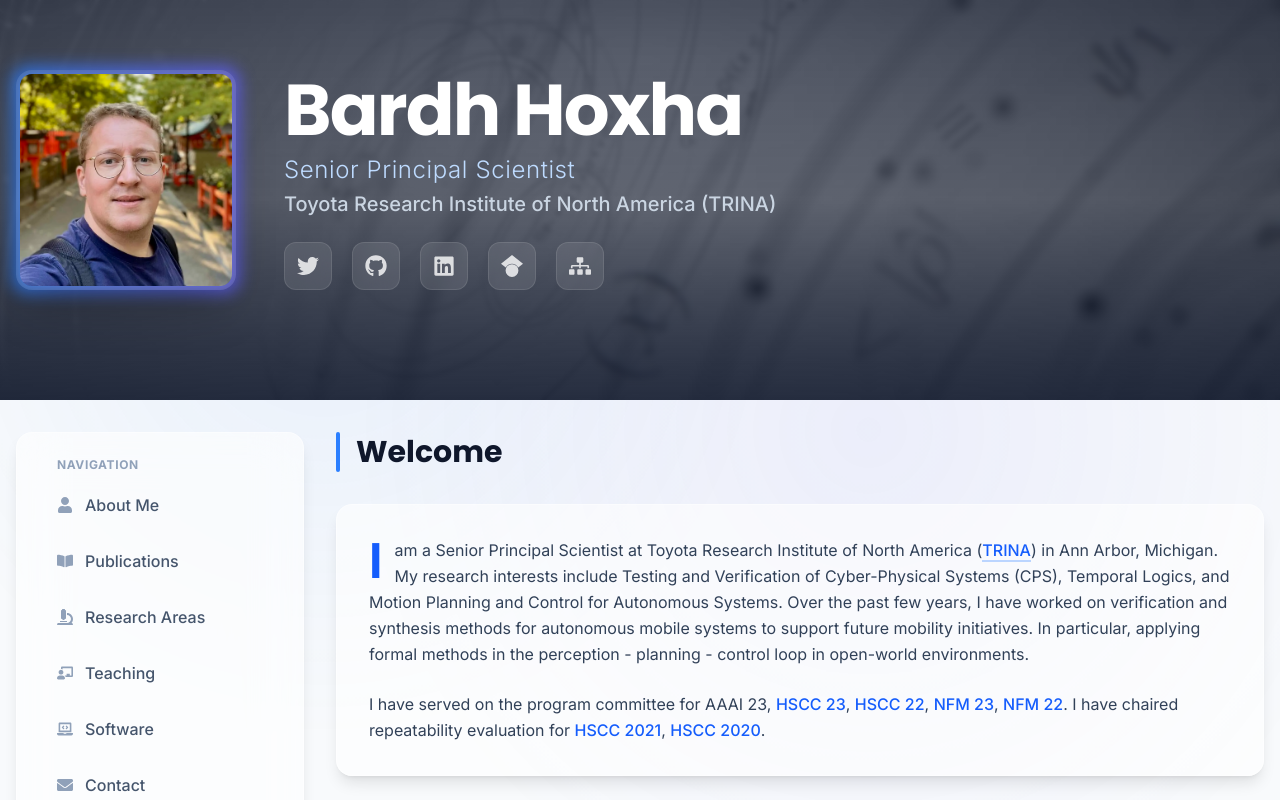
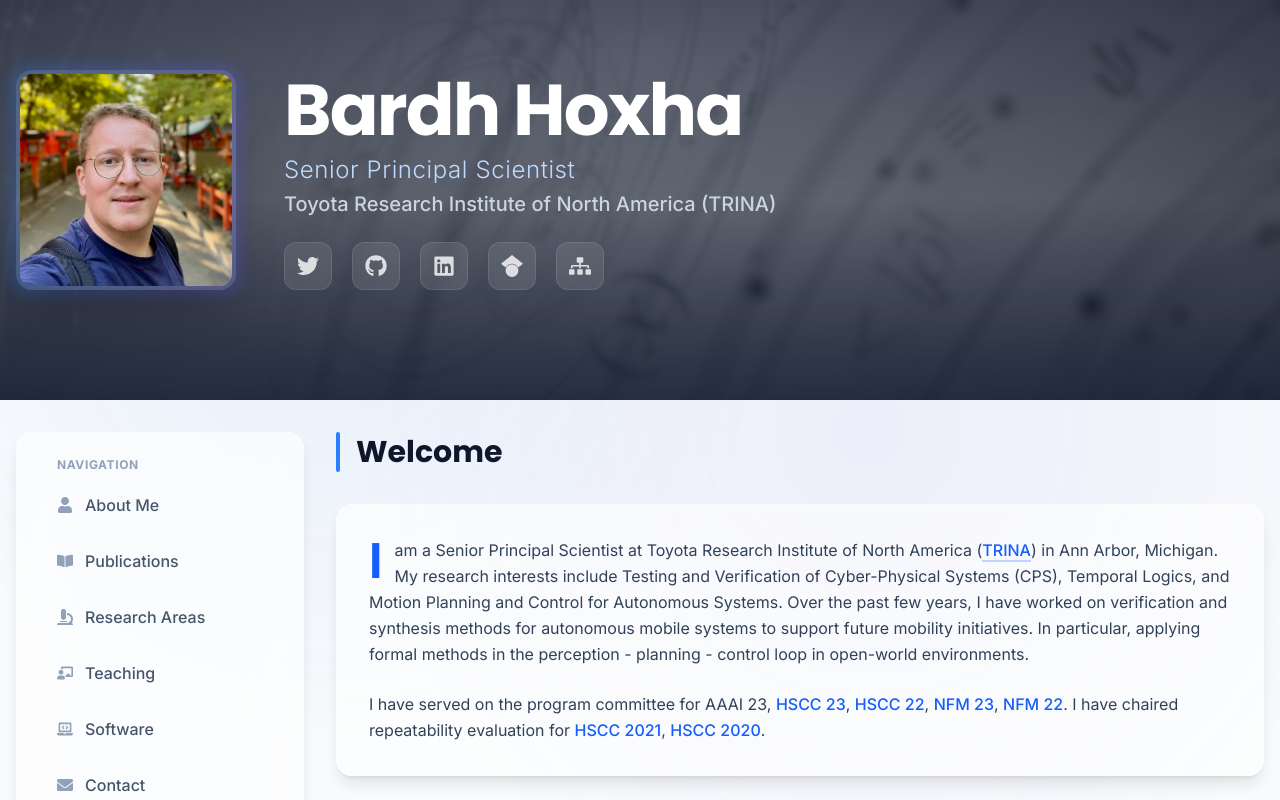
Before and after one commit to bardhh/homepage, a Next.js app: page / in a window 1280 px wide. Shown: the top 800 px of the page. Built offline with nearby package versions, Linux system fonts and the light colour scheme; no server answers.

Commit message:
Style: Reduce profile picture glow intensity

```diff
--- a/src/components/Header.tsx
+++ b/src/components/Header.tsx
@@ -23,7 +23,7 @@
 
           {/* Profile Image */}
           <div className="relative group">
-            <div className="absolute -inset-1 bg-gradient-to-r from-blue-500 to-indigo-500 rounded-2xl blur opacity-75 group-hover:opacity-100 transition duration-1000 group-hover:duration-200"></div>
+            <div className="absolute -inset-1 bg-gradient-to-r from-blue-500 to-indigo-500 rounded-2xl blur opacity-30 group-hover:opacity-70 transition duration-1000 group-hover:duration-200"></div>
             <div className="relative w-[180px] h-[180px] md:w-[220px] md:h-[220px] rounded-2xl overflow-hidden border-4 border-white/10 shadow-2xl">
               <Image
                 src="/assets/profile.webp"
```
